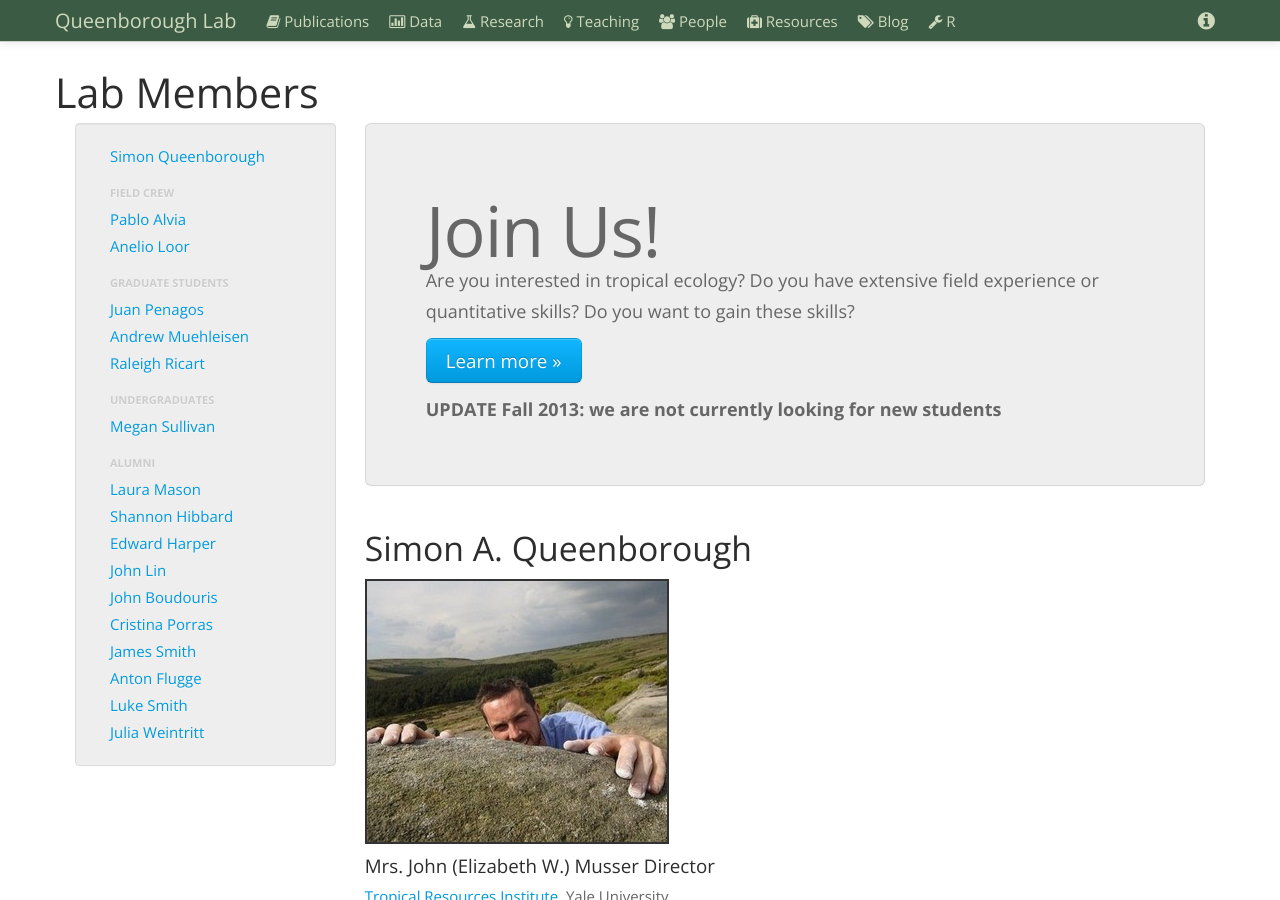
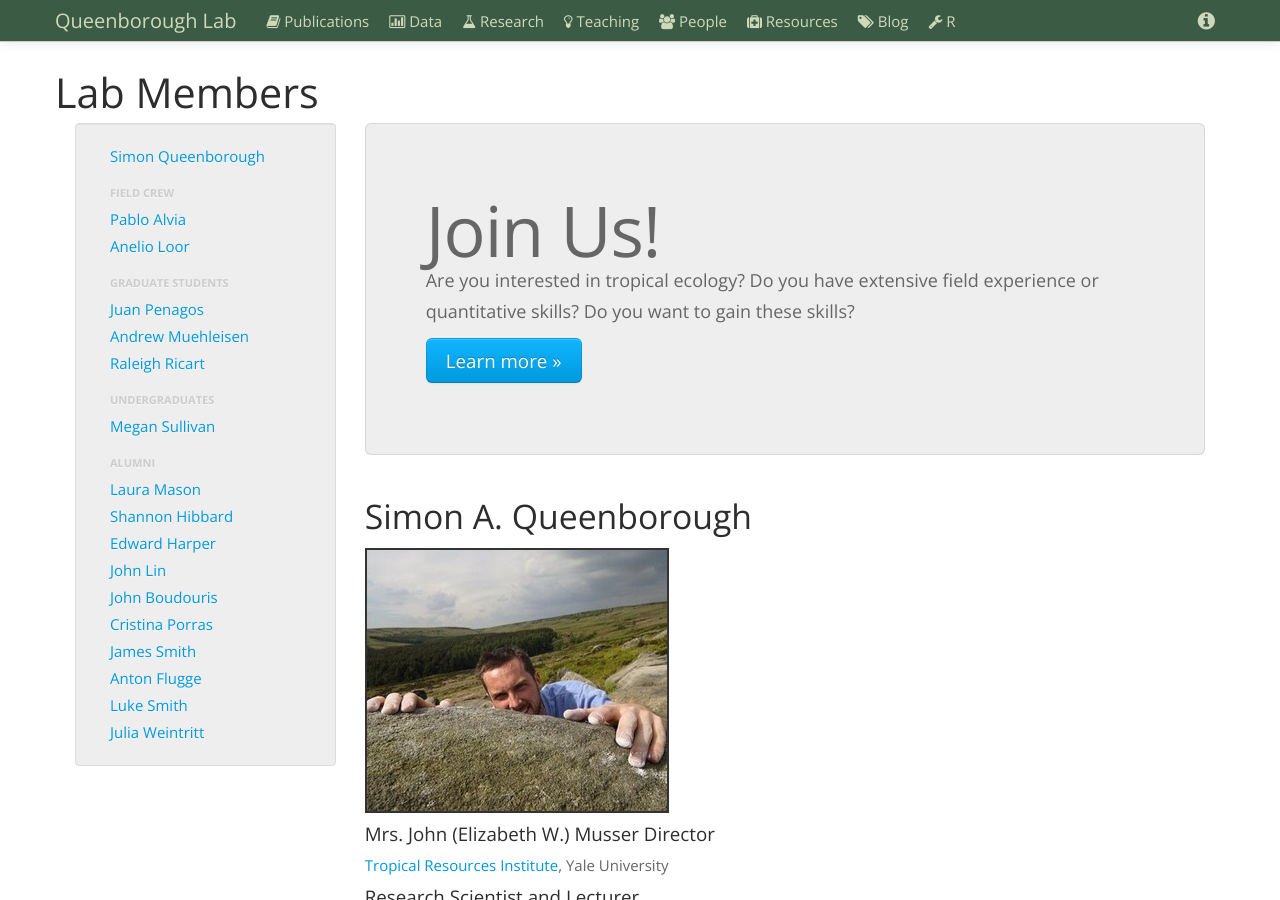
Before and after one commit to saq/saq.github.io, a Jekyll site: the page built from people.html, in a window 1280 px wide and 900 px high. Built offline with Jekyll 4.4.1, drawn with Linux system fonts in a browser that asks for light colours; comment, search, counter and statistics services are not loaded.

Commit message:
remove fall 2013

```diff
--- a/people.html
+++ b/people.html
@@ -47,7 +47,7 @@ img.special {border: 2px solid #333333;}
             <h1>Join Us!</h1>
             <p>Are you interested in tropical ecology? Do you have extensive field experience or quantitative skills? Do you want to gain these skills?</p>
             <p><a href="lab-openings.html" class="btn btn-primary btn-large">Learn more &raquo;</a></p>
-          <b>UPDATE Fall 2013: we are not currently looking for new students</b>
+
           </div>
           <div class="row-fluid">
             <div class="span12">
```
